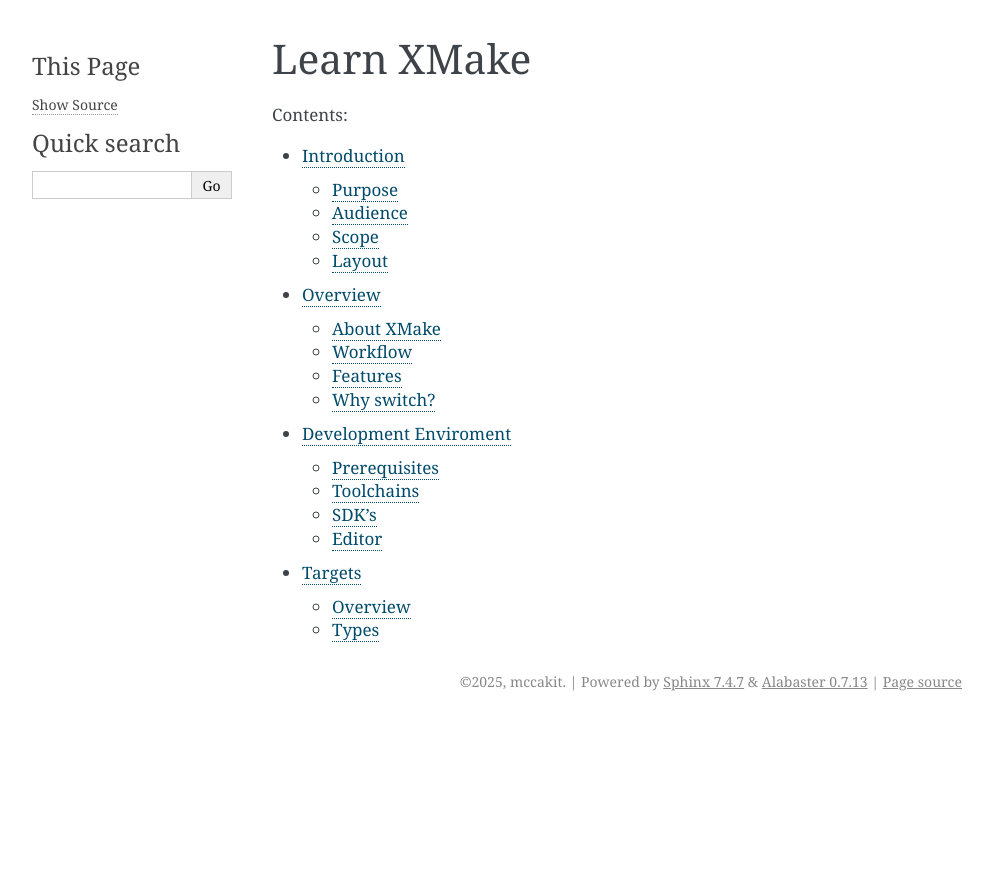
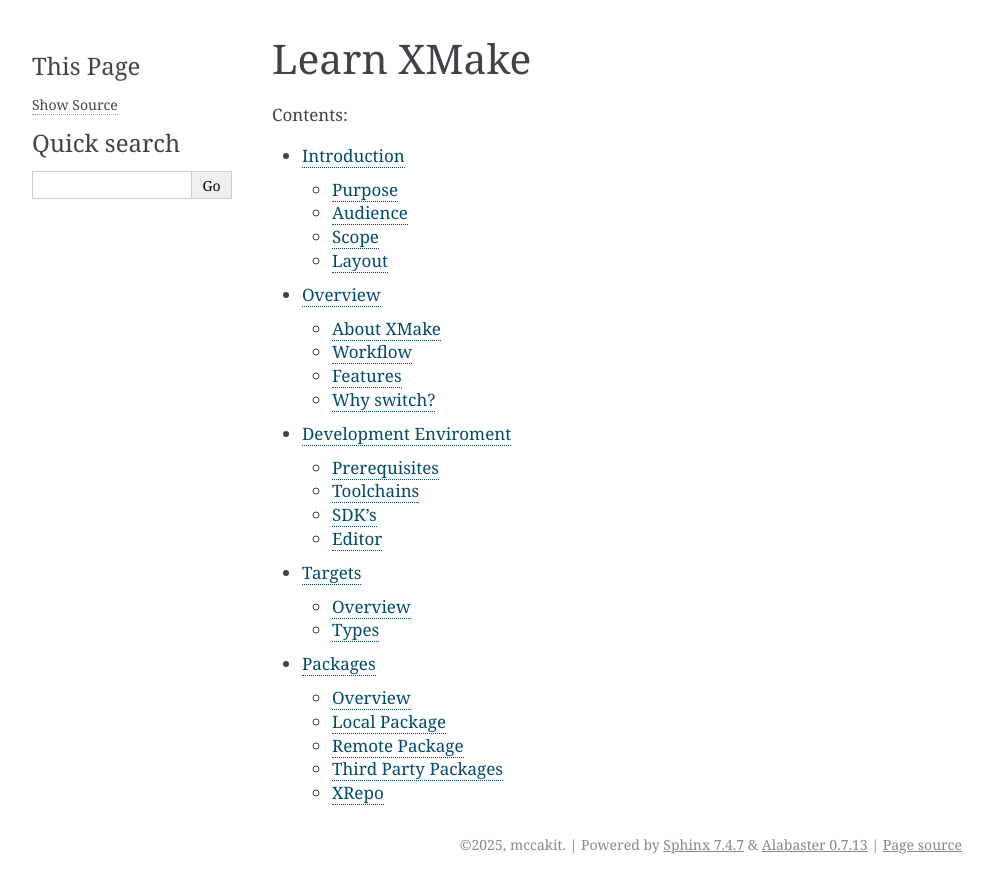
Before and after one commit to mccakit/learn_xmake, a Sphinx documentation site: the page built from docs/source/index.rst, in a window 1280 px wide. Shown: the top 893 px of the page, without its empty margins (148-1141 px from the left). Built offline with Sphinx 7.4.7, drawn with Linux system fonts in a browser that asks for light colours.

Commit message:
packages template

```diff
--- a/docs/source/index.rst
+++ b/docs/source/index.rst
@@ -10,3 +10,4 @@
    overview/index
    development_enviroment/index
    targets/index
+   packages/index
--- a/docs/source/introduction/index.rst
+++ b/docs/source/introduction/index.rst
@@ -9,4 +9,4 @@
    purpose
    audience
    scope
-   guide
+   layout
--- a/docs/source/introduction/guide.rst
+++ b/docs/source/introduction/layout.rst
@@ -27,8 +27,7 @@
 
 In this section, I'll guide you through packaging libraries and
 consuming them, both locally and remotely. You'll learn how to integrate
-packages from other build systems, utilize system packages, and work
-with SDKs.
+packages from other build systems and utilize system packages.
 
 Toolchains
 ==========
--- /dev/null
+++ b/docs/source/packages/index.rst
@@ -0,0 +1,13 @@
+##########
+ Packages
+##########
+
+.. toctree::
+   :maxdepth: 1
+   :caption: Contents:
+
+   overview
+   local_package
+   remote_package
+   third_party_packages
+   xrepo
--- /dev/null
+++ b/docs/source/packages/local_package.rst
@@ -0,0 +1,3 @@
+###############
+ Local Package
+###############
--- /dev/null
+++ b/docs/source/packages/overview.rst
@@ -0,0 +1,3 @@
+##########
+ Overview
+##########
--- /dev/null
+++ b/docs/source/packages/remote_package.rst
@@ -0,0 +1,3 @@
+################
+ Remote Package
+################
--- /dev/null
+++ b/docs/source/packages/third_party_packages.rst
@@ -0,0 +1,3 @@
+######################
+ Third Party Packages
+######################
--- /dev/null
+++ b/docs/source/packages/xrepo.rst
@@ -0,0 +1,3 @@
+#######
+ XRepo
+#######
```
Also changed, not shown: docs/source/targets/overview.rst (+6 -4 lines).
